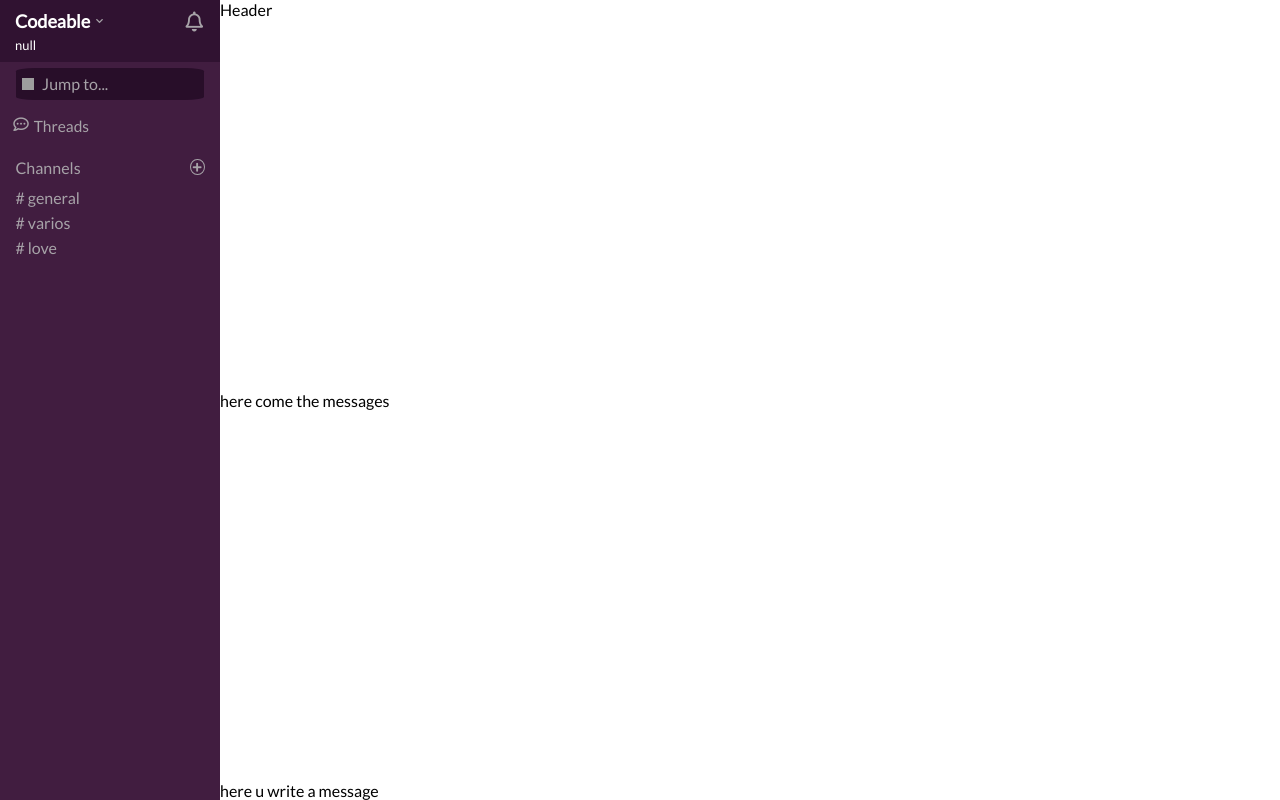
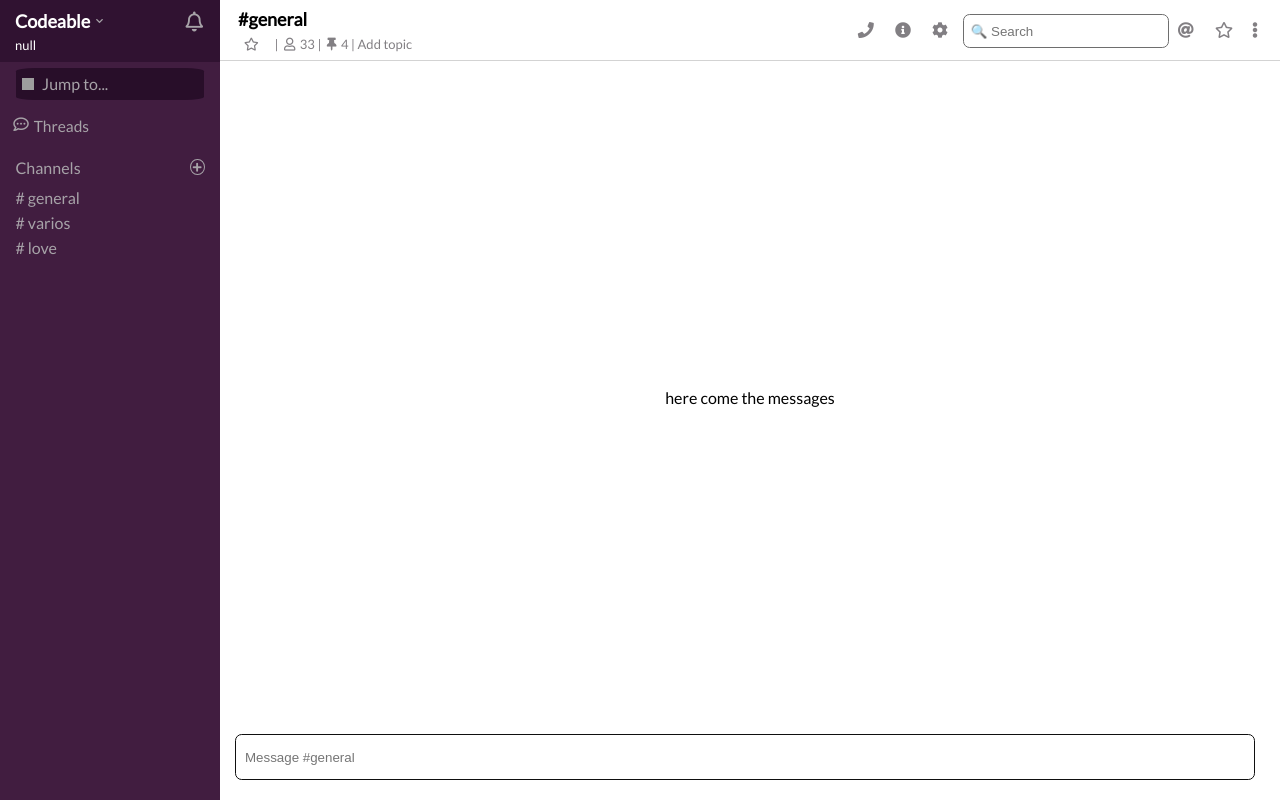
Before and after one commit to CesarCachay/js-slack-clon, a website: page public/index.html in a window 1280 px wide. Drawn offline with Linux system fonts and the light colour scheme; grey boxes are pictures that could not be loaded.

Commit message:
Add CSS progress for right column (#27)
* Add files for inital setup

* Create JS and CSS file

* Add non-finished base

* Add CSS progress for left column

* Merge commit

* Add CSS to right column's header

* Add input message bar

```diff
--- a/public/index.html
+++ b/public/index.html
@@ -1,15 +1,21 @@
 <!DOCTYPE html>
 <html lang="en">
-
   <head>
     <meta charset="UTF-8" />
     <meta name="viewport" content="width=device-width, initial-scale=1.0" />
     <meta http-equiv="X-UA-Compatible" content="ie=edge" />
     <title>Slack Clone</title>
     <link rel="stylesheet" href="style.css" />
-  <link rel="stylesheet" href="https://use.fontawesome.com/releases/v5.8.2/css/all.css"
-    integrity="sha384-oS3vJWv+0UjzBfQzYUhtDYW+Pj2yciDJxpsK1OYPAYjqT085Qq/1cq5FLXAZQ7Ay" crossorigin="anonymous" />
-  <link href="https://fonts.googleapis.com/css?family=Lato&display=swap" rel="stylesheet" />
+    <link
+      rel="stylesheet"
+      href="https://use.fontawesome.com/releases/v5.8.2/css/all.css"
+      integrity="sha384-oS3vJWv+0UjzBfQzYUhtDYW+Pj2yciDJxpsK1OYPAYjqT085Qq/1cq5FLXAZQ7Ay"
+      crossorigin="anonymous"
+    />
+    <link
+      href="https://fonts.googleapis.com/css?family=Lato&display=swap"
+      rel="stylesheet"
+    />
   </head>
 
   <body>
@@ -17,7 +23,9 @@
       <div class="user">
         <div class="title-user">
           <p class="codeable">Codeable <i class="fas fa-chevron-down"></i></p>
-        <p id="current_user" class="usuario"><i class="fas fa-circle"></i> Usuario</p>
+          <p id="current_user" class="usuario">
+            <i class="fas fa-circle"></i> Usuario
+          </p>
         </div>
         <div class="bell">
           <i class="far fa-bell"></i>
@@ -25,7 +33,10 @@
       </div>
       <div class="jump-to">
         <div class="left-part">
-        <img src="https://www.iconsdb.com/icons/preview/white/search-xxl.png" alt="search icon" />
+          <img
+            src="https://www.iconsdb.com/icons/preview/white/search-xxl.png"
+            alt="search icon"
+          />
           <span>Jump to...</span>
         </div>
         <span class="directions">Ctrl + K</span>
@@ -40,11 +51,40 @@
       </div>
     </div>
     <div class="right-column">
-    <div class="header">Header</div>
+      <div class="header">
+        <div class="channel-info">
+          <p class="channel-title" id="channel-title">#general</p>
+          <div class="quick-options-and-topics">
+            <i class="far fa-star"></i> | <i class="far fa-user"></i> 33 |
+            <i class="fas fa-thumbtack"></i> 4 | Add topic
+          </div>
+        </div>
+        <div class="channel-options">
+          <i class="fas fa-phone"></i>
+          <i class="fas fa-info-circle"></i>
+          <i class="fas fa-cog"></i>
+          <input
+            type="text"
+            class="search-bar"
+            placeholder="&#x1F50D; Search"
+          />
+          <i class="fas fa-at"></i>
+          <i class="far fa-star"></i>
+          <i class="fas fa-ellipsis-v"></i>
+        </div>
+      </div>
       <div class="msg-display">here come the messages</div>
-    <div class="input-msg">here u write a message</div>
+      <div class="input-msg">
+        <form action="sendmessage">
+          <input
+            type="text"
+            id="input-message"
+            class="input-message"
+            placeholder="Message #general"
+          />
+        </form>
+      </div>
     </div>
     <script src="main.js"></script>
   </body>
-
 </html>
--- a/public/style.css
+++ b/public/style.css
@@ -196,4 +196,80 @@ span {
   flex-direction: column;
   height: 100vh;
   justify-content: space-between;
+  align-items: center;
 }
+
+.header {
+  display: flex;
+  justify-content: space-between;
+  height: 42px;
+  width: 100%;
+  align-items: center;
+  padding-top: 11px;
+  padding-bottom: 7px;
+  border-bottom: 1px solid lightgray;
+}
+
+.channel-info {
+  margin-top: 10px;
+  margin-left: 18px;
+}
+
+.channel-title {
+  font-weight: bolder;
+  font-size: 18px;
+  margin-bottom: 2px;
+}
+
+.quick-options-and-topics {
+  font-size: 13px;
+  color: #827f83;
+}
+
+.fa-star {
+  padding-right: 3px;
+}
+
+.fa-user {
+  padding-left: 3px;
+  padding-right: 2px;
+}
+
+.fa-thumbtack {
+  padding-left: 3px;
+  padding-right: 2px;
+}
+
+.fa-phone,
+.fa-info-circle,
+.fa-cog,
+.fa-at,
+.fa-star,
+.fa-ellipsis-v {
+  height: 22px;
+  width: 22px;
+  padding: 6px;
+  color: #827f83;
+}
+
+.search-bar {
+  height: 30px;
+  width: 195px;
+  border-radius: 0.5em;
+  padding-left: 0.5em;
+  border: 1px solid rgb(110, 110, 110);
+  color: rgb(196, 196, 196);
+}
+
+.input-msg {
+  width: 100%;
+}
+
+.input-message {
+  padding: 9px 66px 9px 9px;
+  margin: 0px 15px 20px 15px;
+  width: 89%;
+  height: 26px;
+  border: 1px solid rgb(15, 15, 15);
+  border-radius: 0.5em;
+}
```
Lines whose indentation alone changed are shown as unchanged.
